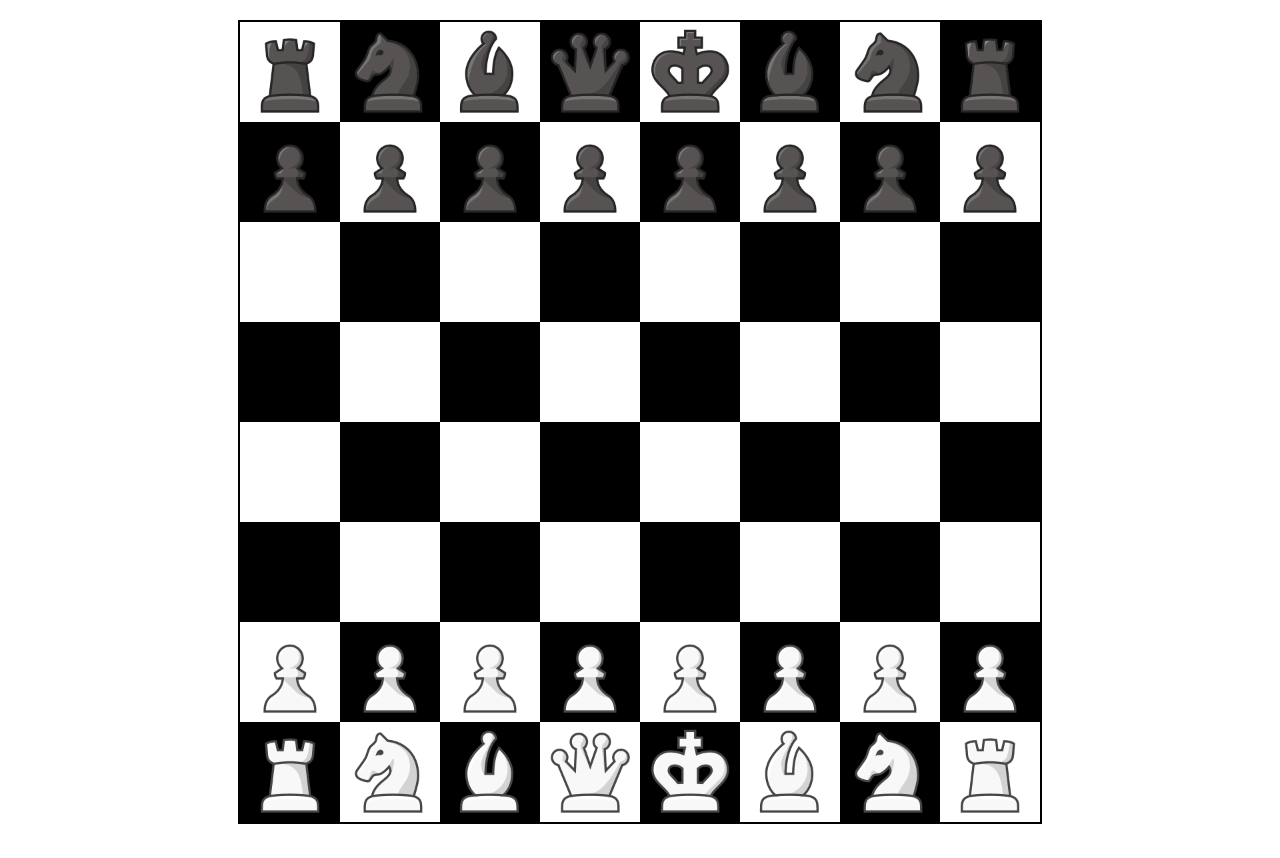
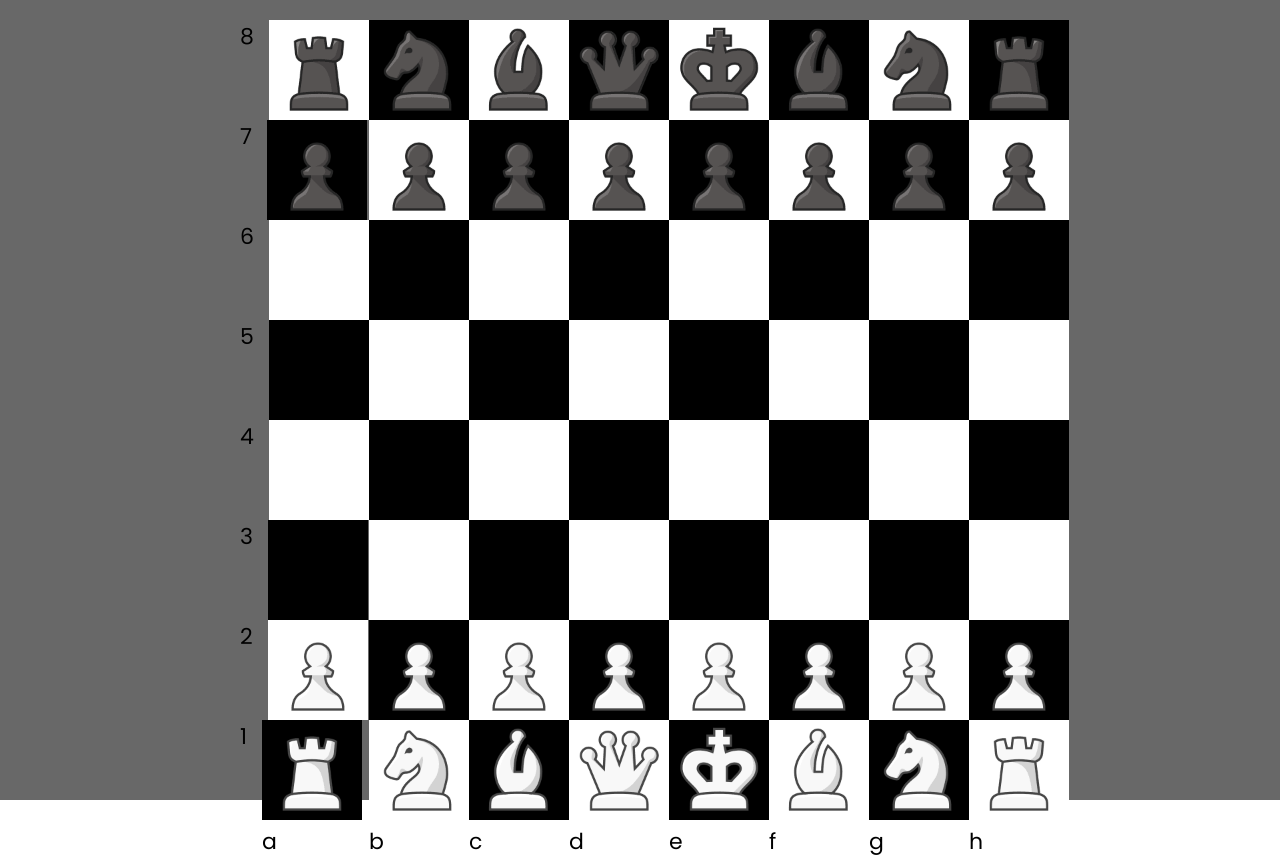
Before and after one commit to ipqw/chess, a React (Vite) app: page / in a window 1280 px wide. Built offline with nearby package versions, Linux system fonts and the light colour scheme; the HTML template or start-up script is replaced by a standard one.

Commit message:
add numbers and letters for board

```diff
--- a/src/App.css
+++ b/src/App.css
@@ -1,4 +1,6 @@
+@import url('https://fonts.googleapis.com/css2?family=Poppins&display=swap');
 *{
   margin: 0;
   padding: 0;
+  font-family: 'Poppins', sans-serif;
 }
--- a/src/App.tsx
+++ b/src/App.tsx
@@ -25,4 +25,6 @@ export default App
 const Wrapper = styled.div`
   display: flex;
   justify-content: center;
+  background-color: #686868;
+  height: 100vh;
 `
--- a/src/components/BoardComponent.tsx
+++ b/src/components/BoardComponent.tsx
@@ -24,13 +24,14 @@ const BoardComponent: FC = observer(() => {
         }
 
     }
+
     return(
         <BoardWrapper>
-            {store.board?.cells.map((row, index) => {
-                return (<div key={index}>
-                    {row.map((cell: Cell): any => {
+            {store.board?.cells.map((row, indexNum) => {
+                return (<div key={indexNum}>
+                    {row.map((cell: Cell, indexLet): any => {
                         return(
-                            <CellComponent click={click} selected={cell.x === store.selectedCell?.x && cell.y === store.selectedCell?.y } cell={cell} key={cell.id} />
+                            <CellComponent click={click} indexNum={indexNum} indexLet={indexLet} selected={cell.x === store.selectedCell?.x && cell.y === store.selectedCell?.y } cell={cell} key={cell.id} />
                         )
                     })}
                 </div>)
@@ -40,9 +41,10 @@ const BoardComponent: FC = observer(() => {
 })
 
 const BoardWrapper = styled.div`
+    max-height: 800px;
+    max-width: 800px;
     margin: 20px;
     display: flex;
-    border: 2px solid;
 `
 
 export default BoardComponent
--- a/src/components/CellComponent.tsx
+++ b/src/components/CellComponent.tsx
@@ -5,16 +5,41 @@ interface CellProps {
     cell: Cell,
     selected: boolean,
     click: (cell: Cell) => void,
+    indexNum: number
+    indexLet: number
 }
 
-const CellComponent: FC<CellProps> = ({cell, selected, click}) => {
+const CellComponent: FC<CellProps> = ({cell, selected, click, indexNum, indexLet}) => {
+    const letters: string[] = ['a', 'b', 'c', 'd', 'e', 'f', 'g', 'h']
+    const numbers: number[] = [8, 7, 6, 5, 4, 3, 2, 1]
     return(
-        <CellWrapper onClick={() => {click(cell)}} style={{backgroundColor: selected ? 'red' : cell.color, }}>
-            <AvalibleWrapper style={{display: cell.available ? 'block' : 'none'}} />
-            {cell?.figure?.logo && <FigureLogo src={cell.figure.logo} />}
-        </CellWrapper>
+        <Wrapper>
+            <NumWrapper style={{display: indexNum === 0 ? 'block' : 'none'}}>{numbers[indexLet]}</NumWrapper>
+            <div>
+                <CellWrapper onClick={() => {click(cell)}} style={{backgroundColor: selected ? 'red' : cell.color, }}>
+                    <AvalibleWrapper style={{display: cell.available ? 'block' : 'none'}} />
+                    {cell?.figure?.logo && <FigureLogo src={cell.figure.logo} />}
+                </CellWrapper>
+                <LetWrapper style={{display: indexLet === 7 ? 'block' : 'none'}}>{letters[indexNum]}</LetWrapper>
+            </div>
+        </Wrapper>
+
     )
 }
+const LetWrapper = styled.div`
+    display: block;
+    font-size: 22px;
+    margin-top: 5px;
+`
+const NumWrapper = styled.div`
+    display: block;
+    font-size: 22px;
+    margin-right: 15px;
+`
+
+const Wrapper = styled.div`
+    display: flex;
+`
 
 const AvalibleWrapper = styled.div`
     width: 20px;
--- a/src/store/index.ts
+++ b/src/store/index.ts
@@ -147,19 +147,13 @@ class Storage {
         const figureWhite: any = this.getWhiteAttackingFigure()
         if(checkStore.isCheckBlack && this.attackedCellsByWhite.find((el: Cell) => {return el.figure?.name === FigureNames.KING && el.figure.color === Colors.BLACK})?.figure?.getRetreatCells().length === 0
         && !this.attackedCellsByBlack.includes(figureWhite.cell)){
-            console.log(!this.attackedCellsByBlack.includes(figureWhite.cell))
             this.win = Colors.WHITE
         }
 
         const figureBlack: any = this.getBlackAttackingFigure()
         if(checkStore.isCheckWhite && this.attackedCellsByBlack.find((el: Cell) => {return el.figure?.name === FigureNames.KING && el.figure.color === Colors.WHITE})?.figure?.getRetreatCells().length === 0
         && !this._attackedCellsByWhite.includes(figureBlack.cell)){
-            console.log(!this.attackedCellsByWhite.includes(figureBlack.cell))
             this.win = Colors.BLACK
-        }
-
-        if(this.win !== null){
-            console.log(this.win)
         }
     }
 }
```
